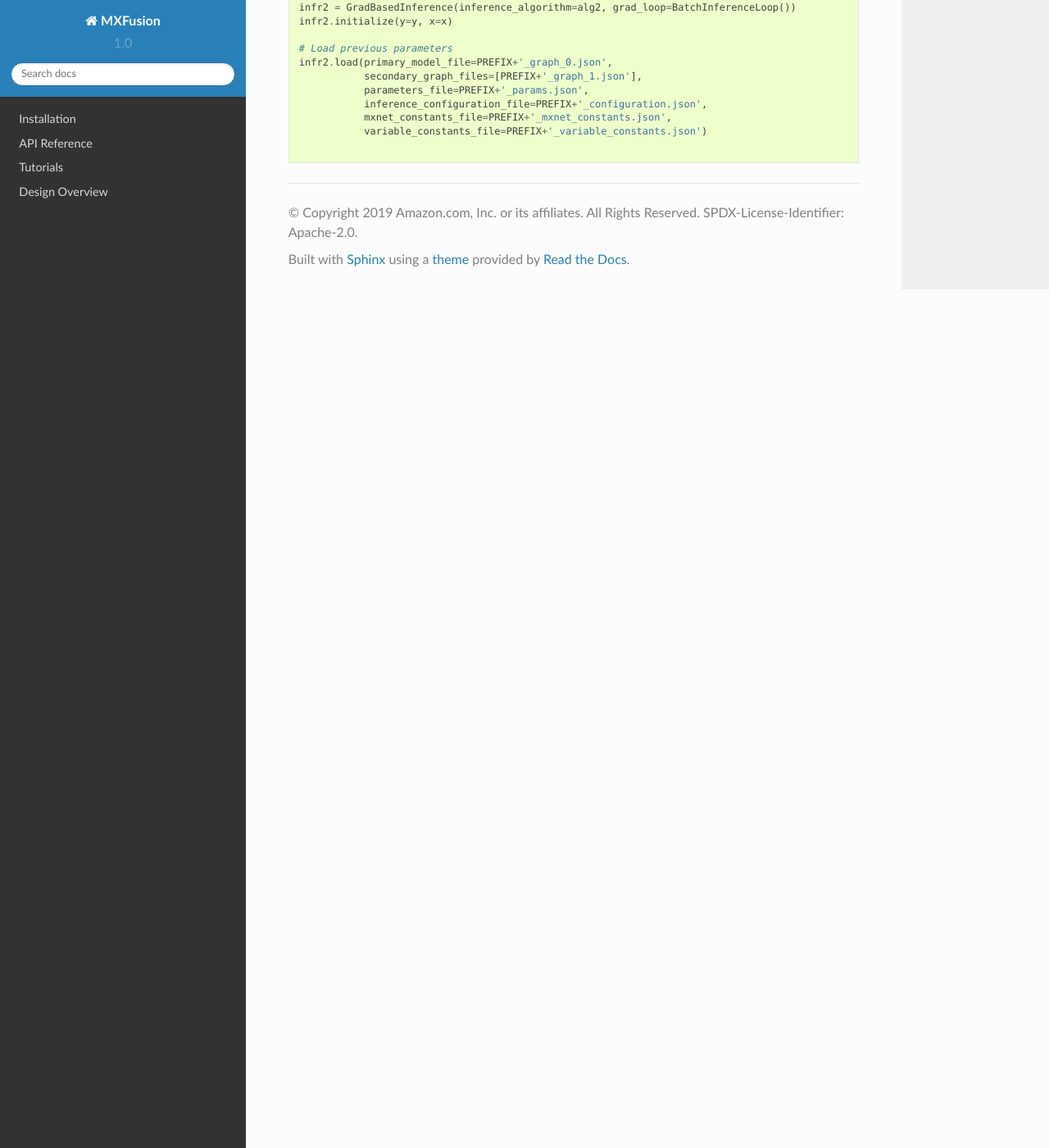
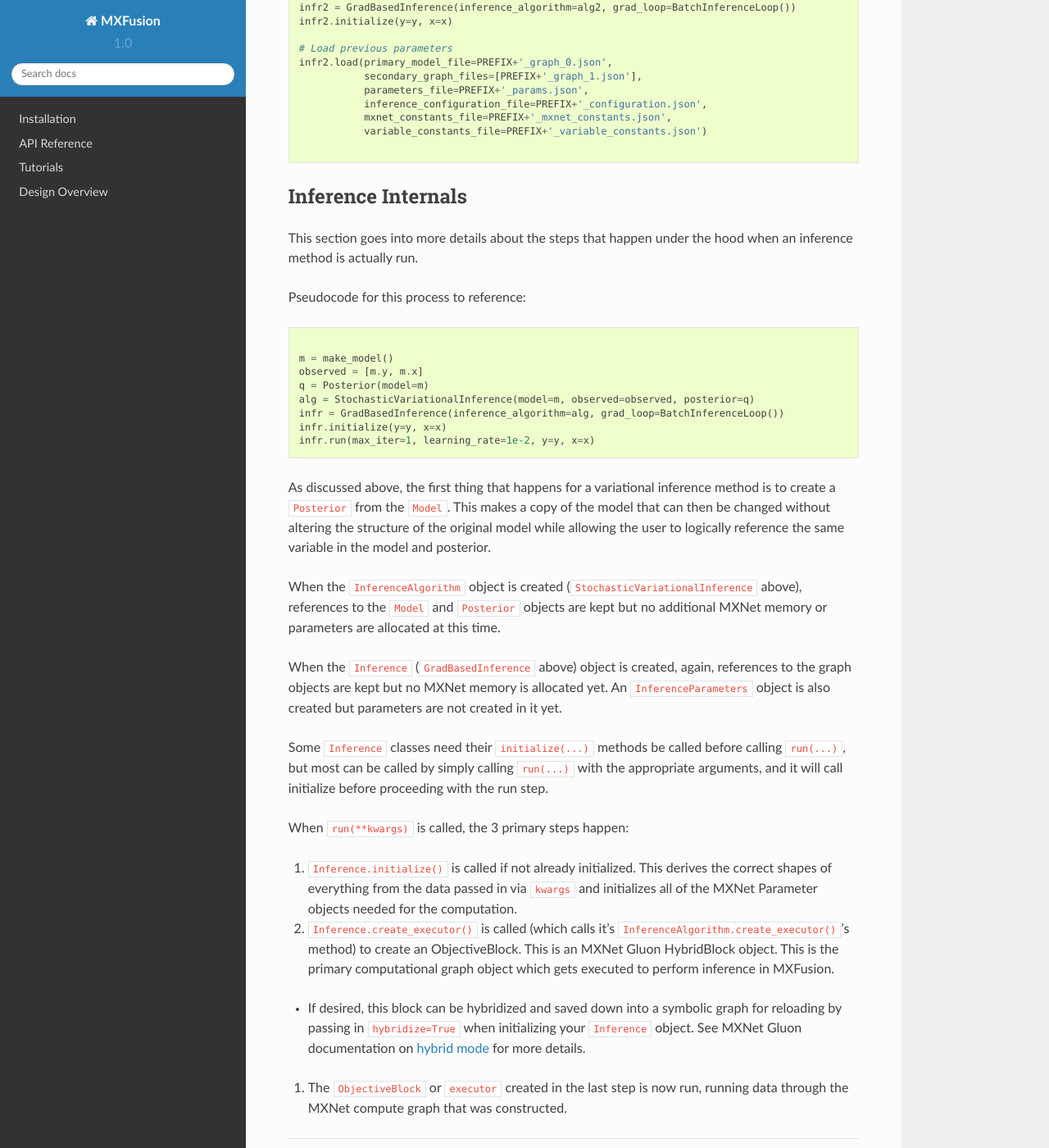
Before and after one commit to amzn/MXFusion, a Sphinx documentation site: the page built from docs/design_documents/inference.md, in a window 1280 px wide and 1400 px high, scrolled down 3840 px. Shown: the whole window at 82% size. Built offline with Sphinx 7.4.7 and the Read the Docs theme 2.0.0, drawn with Linux system fonts in a browser that asks for light colours; pages that are not in the unit, such as notebooks, are missing from menus; some of the changed text lies outside the part shown.

Commit message:
Add documentation on inference internal workings.

````diff
--- a/docs/design_documents/inference.md
+++ b/docs/design_documents/inference.md
@@ -2,7 +2,7 @@
 
 ## Overview
 
-Inference in MXFusion is broken down into a few logical pieces that can be combined together as necessary.
+Inference in MXFusion is broken down into a few logical pieces that can be combined together as necessary. MXFusion relies on MXNet's Gluon as the underlying computational engine.
 
 The highest level object you'll deal with will be derived from the ```mxfusion.inference.Inference``` class. This is the outer loop that drives the inference algorithm, holds the relevant parameters and models for training, and handles serialization after training. At a minimum, ```Inference``` objects take as input the ```InferenceAlgorithm``` to run. On creation, an ```InferenceParameters``` object is created and attached to the ```Inference``` method which will store and manage (MXNet) parameters during inference.
 
@@ -126,3 +126,35 @@ infr2.load(primary_model_file=PREFIX+'_graph_0.json',
 
 
 ```
+
+## Inference Internals
+
+This section goes into more details about the steps that happen under the hood when an inference method is actually run.
+
+Pseudocode for this process to reference:
+```
+
+m = make_model()
+observed = [m.y, m.x]
+q = Posterior(model=m)
+alg = StochasticVariationalInference(model=m, observed=observed, posterior=q)
+infr = GradBasedInference(inference_algorithm=alg, grad_loop=BatchInferenceLoop())
+infr.initialize(y=y, x=x)
+infr.run(max_iter=1, learning_rate=1e-2, y=y, x=x)
+
+```
+
+
+As discussed above, the first thing that happens for a variational inference method is to create a ```Posterior``` from the ```Model```. This makes a copy of the model that can then be changed without altering the structure of the original model while allowing the user to logically reference the same variable in the model and posterior.
+
+When the ```InferenceAlgorithm``` object is created (```StochasticVariationalInference``` above), references to the ```Model``` and ```Posterior``` objects are kept but no additional MXNet memory or parameters are allocated at this time.
+
+When the ```Inference``` (```GradBasedInference``` above) object is created, again, references to the graph objects are kept but no MXNet memory is allocated yet. An ```InferenceParameters``` object is also created but parameters are not created in it yet.
+
+Some ```Inference``` classes need their ```initialize(...)``` methods be called before calling ```run(...)```, but most can be called by simply calling ```run(...)``` with the appropriate arguments, and it will call initialize before proceeding with the run step.
+
+When ```run(**kwargs)``` is called, the 3 primary steps happen:
+1. ```Inference.initialize()``` is called if not already initialized. This derives the correct shapes of everything from the data passed in via ```kwargs``` and initializes all of the MXNet Parameter objects needed for the computation.
+2. ```Inference.create_executor()``` is called (which calls it's ```InferenceAlgorithm.create_executor()```'s method) to create an ObjectiveBlock. This is an MXNet Gluon HybridBlock object. This is the primary computational graph object which gets executed to perform inference in MXFusion.
+ * If desired, this block can be hybridized and saved down into a symbolic graph for reloading by passing in ```hybridize=True``` when initializing your ```Inference``` object. See MXNet Gluon documentation on [hybrid mode](https://mxnet.incubator.apache.org/tutorials/gluon/hybrid.html) for more details.
+3. The ```ObjectiveBlock``` or ```executor``` created in the last step is now run, running data through the MXNet compute graph that was constructed.
````
